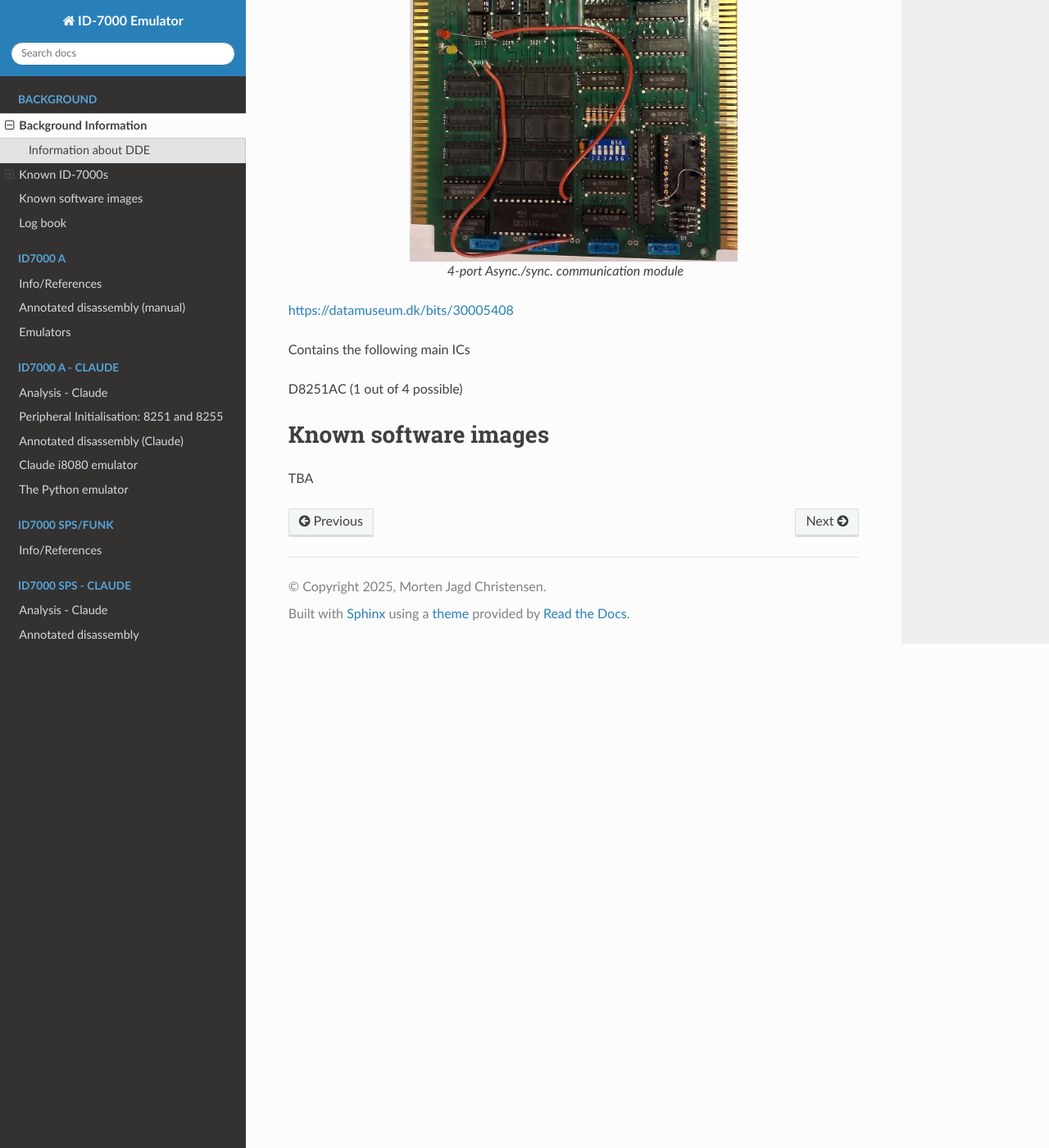
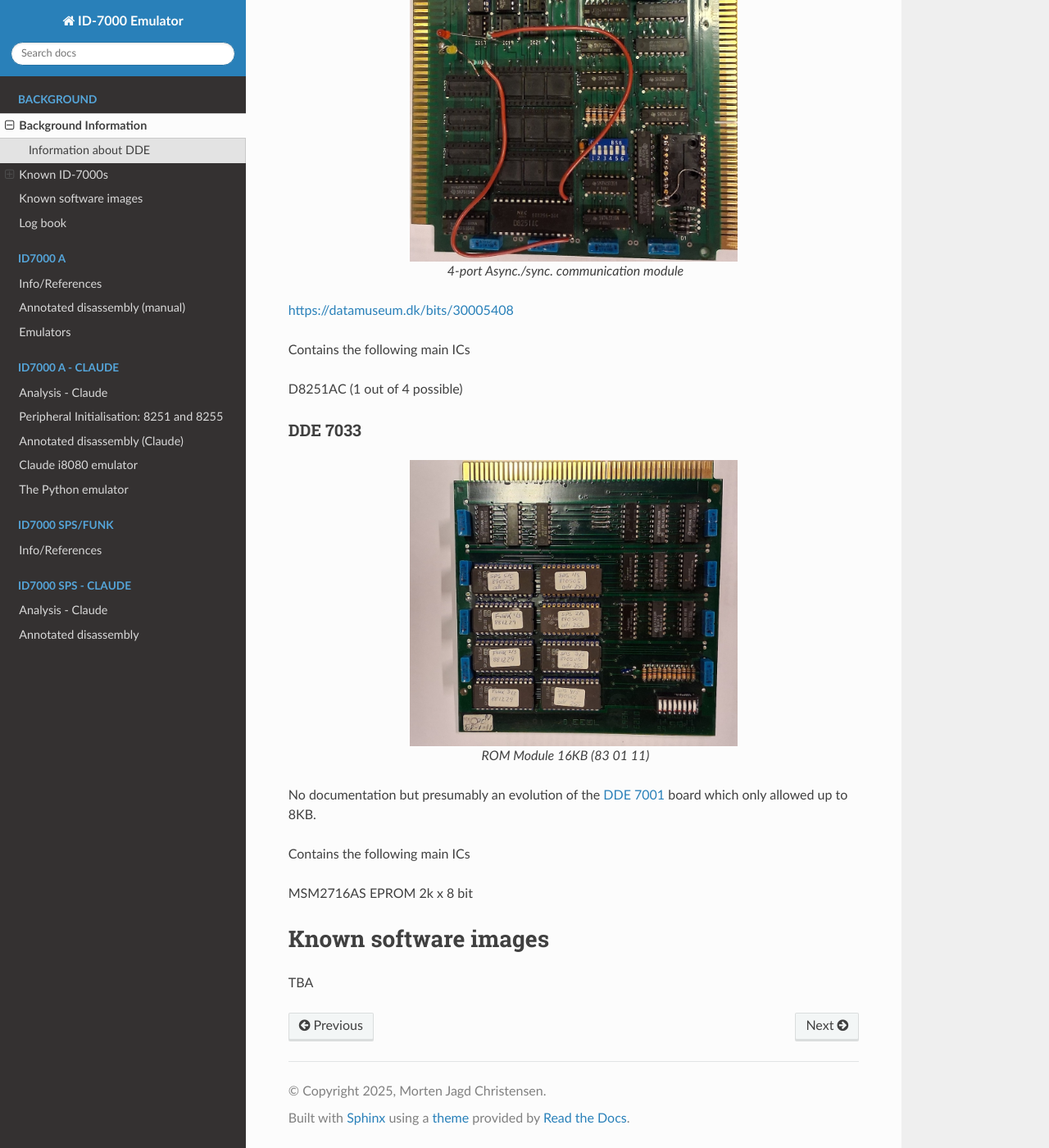
Before and after one commit to Datamuseum-DK/ID-7000-Emulator, a Sphinx documentation site: the page built from docs/source/background.rst, in a window 1280 px wide and 1400 px high, scrolled down 5497 px. Shown: the whole window at 82% size. Built offline with Sphinx 7.4.7 and the Read the Docs theme 3.1.0, drawn with Linux system fonts in a browser that asks for light colours.

Commit message:
docs SPS boards

```diff
--- a/docs/source/background.rst
+++ b/docs/source/background.rst
@@ -205,6 +205,25 @@ Contains the following main ICs
 D8251AC (1 out of 4 possible)
 
 
+DDE 7033
+^^^^^^^^
+
+.. figure:: id7000_sps/images/DDE_7033.jpg
+  :width: 400
+  :align: center
+
+  ROM Module 16KB (83 01 11)
+
+No documentation but presumably an evolution of the
+`DDE 7001 <https://datamuseum.dk/bits/30005399 />`_  board
+which only allowed up to 8KB.
+
+Contains the following main ICs
+
+MSM2716AS EPROM 2k x 8 bit
+
+
+
 Known software images
 =====================
 
```
